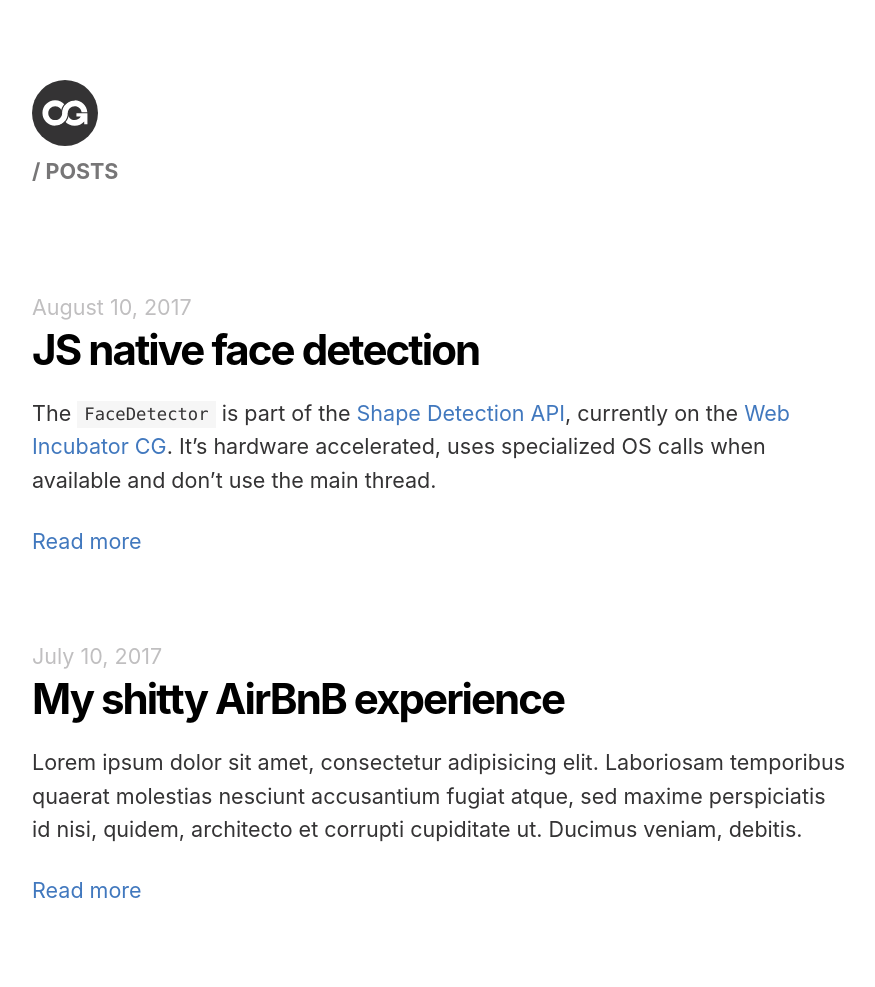
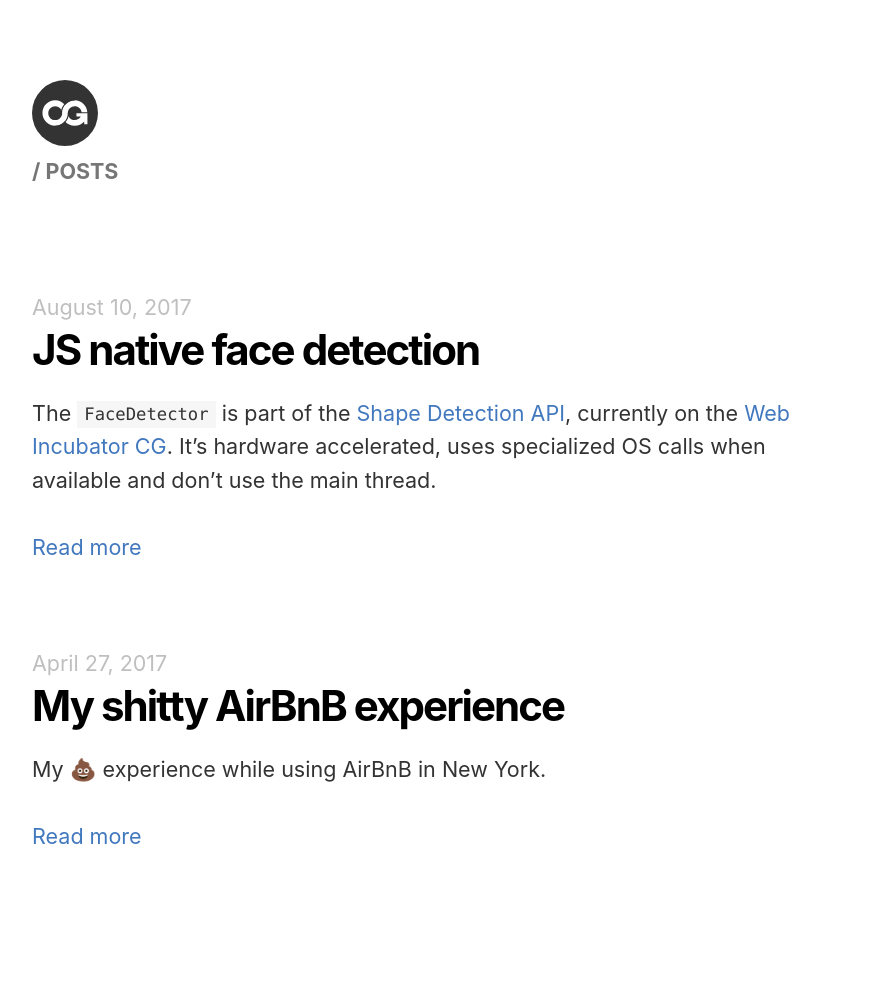
Before and after one commit to caiogondim/caiogondim.com, a Jekyll site: the page built from posts.md, in a window 1280 px wide. Shown: the whole page, without its empty margins (48-923 px from the left). Built offline with Jekyll 4.4.1, drawn with Linux system fonts in a browser that asks for light colours; after the commit the page ends 934 px from its top, so only the background shows below that; part of the change alters nothing that is shown.

Commit message:
Add "My shitty AirBnB experience"

```diff
--- /dev/null
+++ b/_posts/2017-04-27-my-shitty-airbnb-experience.md
@@ -0,0 +1,230 @@
+---
+layout: post
+title: My shitty AirBnB experience
+page_name: POST
+date: 2017-04-27
+long_description: >
+  My 💩 experience while using AirBnB in New York.
+---
+
+I'm currently on the process of migrating to the US, and working remotely from Brazil in the
+meanwhile. On April 2017 my manager asked me to spend a month with the team in New York since we
+were near a major release of the project we were working on for the last months.
+
+I took the opportunity and invited my girlfriend to spend the last 2 weeks with me, so we could
+better decide on where to live in NYC. The idea was to book 2 different apartments in 2 different
+districts to feel the vibe of each one. For that I chose AirBnb, and it was the beginning of our 💩
+experience.
+
+###### 💩 Checkout process
+
+For the first week, I decided to book an apartment in Williamsburg. The district is beautiful, full
+of parks, and most of my friends and coworkers live there. Since I don’t have a credit card, I asked
+my beloved mother to use hers.
+
+I chose a nice apartment near Bryant Park, went through the checkout process, changed the country
+from Netherlands to Brazil, and started filling the credit card information.
+
+✅ Name
+
+✅ City
+
+✅ State
+
+✅ Address
+
+Submit.
+
+Spinning wheel.
+
+30 seconds.
+
+Nothings happens.
+
+30 seconds more.
+
+Spinning wheel still.
+
+Maybe it’s a bug on Chrome only, let’s try on Safari: same thing. Firefox? Nay. Maybe a bug for
+Portuguese language only, let’s change to English: still nothing.
+
+How come the checkout process of an e-commerce is broken? This is the equivalent of having a
+supermarket running without cashiers.
+
+<hr class="component-section-break" />
+
+###### Technical note
+
+I opened up the developer tools (if you don't know what it is, this side note won't make sense for
+you, skip to next paragraph) and there I see a bunch of JavaScript errors.
+
+<div class="img-container">
+  <img
+    src="/assets/posts/2017-07-10-my-shitty-airbnb-experience/java-script-errors-on-air-bn-b-checkout-process.png"
+    alt="JavaScript errors on AirBnB checkout process"
+  />
+</div>
+
+Monitoring, anyone?
+
+<hr class="component-section-break" />
+
+I try to solve my problem (AirBnB problem, as well?) searching on Google if there is any catch about
+booking an apartment with a Brazilian credit card, and somebody somewhere said something about a cap
+of $1000. To test this piece of advice I randomly found on the interwebs, I needed to look for
+apartments cheaper than $1000. But there are no apartments in Williamsburg below this price.
+
+I was told Greenpoint is an OK district and still near Williamsburg. Let's search there.
+
+Nice. I can see a couple of available apartments for less than $1000. Oh, I like that one, let me try with this:
+1. Proceed to checkout again
+2. Enter credit card details
+3. Submit
+
+It works.
+
+Thanks Google, for pointing me out on how to properly use someone else's system.
+
+###### 💩 1st apartment: private pero no mucho
+
+I was already disappointed since I was eager to show Williamsburg to my girlfriend and Greenpoint is
+borderline Queens. Don't get me wrong, those are nice districts, but the experience delivered was
+far from my expectation.
+
+The apartment on Greenpoint was nice. We both liked at first. Roomy with some hipster decoration,
+near the metro station, cozy, comfortable (gezellig, as the Dutch say).
+
+On my first working day there, I woke up earlier than my girlfriend to get the commute to Manhattan since she was still jet lagged. I arrive at work, get my coffee, and turn on the computer. She calls me just after the first sip:
+
+— I guess there is someone on the apartment.
+
+— No, it's impossible. We booked the whole apartment. — I was confident there was no one in the apartment at that point.
+
+— No! I can hear voices from the room upstairs.
+
+The apartment was a loft with a room upstairs that was closed when we arrived.
+
+— Are you sure? Maybe someone next door? The walls are thin. — I still didn't believe that could be someone there.
+
+— No! There is someone there. I'm sure!
+
+Ok. She convinced me.
+
+I sent a message to the apartment owner asking if there was someone else on the apartment, and she replies:
+
+— Yes. It's on the notes, on the apartment description. My coworkers might use the bathroom downstairs. — Replied the owner, from far away Austria, Europe.
+
+— What? I paid for a private apartment. This is not private. And I didn't read that.
+
+— Sorry, but it's on the contract.
+
+I went back to the apartment page to try to find that information, and there it was. Hidden. A classic UX dark pattern.
+
+###### 💩 UX dark pattern
+
+A dark pattern is a know trick inside the industry used in websites and apps to make you pay for things you didn't mean to. Just like the below example, which I recorded with the exact apartment I got.
+
+<div class="img-container">
+  <img
+    src="/assets/posts/2017-07-10-my-shitty-airbnb-experience/private-room-pero-no-mucho.gif"
+    alt="Private room pero no mucho"
+  />
+</div>
+
+I searched for apartments in Greenpoint, applied the filter for private apartments, the apartment
+shows up on the results with filters applied, and I still had to double check if it is **really**
+private? Misleading and unfair, to say the least.
+
+###### 💩 2nd apartment: the one that never was
+
+For the second apartment I just couldn't book any property in Lower Manhattan (the second region me
+and my girlfriend chose to spend a week) with a Brazilian credit card, so I asked for help from my
+manager. With his help (and credit card) we managed to get a beautiful apartment in Lower East Side.
+
+We had to checkout on Sunday midday from the Greenpoint apartment, and the owner of the second
+apartment asked us for a couple more hours in order to clean the place. I called Juliana and Dave, a
+couple friends of mine, to have a brunch and kill some time around Williamsburg. And so we did.
+
+After the brunch, around 2PM, I started calling the host. He doesn't pick it up. I do the same at
+3PM. Nothing. Try to leave a voicemail: his mailbox is full. No worries. I will call AirBnB's
+customer service and they will, [for sure](https://www.youtube.com/watch?v=oT3mCybbhf0), fix this.
+
+###### 💩 Customer service
+
+First, you just can't find AirBnB's customer service telephone number. You have to go to Twitter and
+basically bitch about it. And don't expect instant answers there, they clearly don't know what the I
+in [IM](https://en.wikipedia.org/wiki/Instant_messaging) stand for.
+
+<div class="img-container">
+  <img
+    src="/assets/posts/2017-07-10-my-shitty-airbnb-experience/customer-service-1.png"
+    alt="Customer service"
+  />
+</div>
+
+After getting their attention, I received an email with a number I should call. They said I should
+do it immediately and there was already someone allocated to solve my case.
+
+<div class="img-container">
+  <img
+    src="/assets/posts/2017-07-10-my-shitty-airbnb-experience/customer-service-2.jpeg"
+    alt="Customer service"
+  />
+</div>
+
+Yes. More than half an hour listening some crazy music while on hold waiting for “the guy that was
+already allocated to solve my case” to pick it up. After the 3rd try, someone answers the phone.
+
+###### 💩 Solving customer problems
+
+I spoke for about an hour with AirBnB's customer service. At first I was really believing they would
+fix the problem. After all, I payed for this. But, minute after minute, it was becoming clear that
+it wouldn't happen.
+
+The guy said that, for the price, he couldn't find any apartments on Lower Manhattan and was willing
+to relocate us to the Bronx. Again, I don't have a problem with the Bronx, but:
+
+1. I didn't pay for that
+2. It's far from my work and my friends, and the whole purpose of spending a week in a district
+is to know if we would like it or not to live there
+
+Besides sending me to somewhere really far away, those were the options offered to me:
+
+- Cancel your reservation (and that would take 5 working days to be refunded)
+- There is no 2nd option
+
+Wrapping up, the best AirBnB could do was to send us to a far away apartment or just cancel my
+reservation and good luck (they honestly wished me good luck, no bullshit).
+
+The problems I see with that — and why it's not fair:
+- I'm just asking for something I already payed, and they can't deliver that
+- I don't have a credit card (remember?). How can I proceed?
+- The cancellation takes 5 working days to be fulfilled. Which means that, even if I had a credit card, I needed one with enough balance to accommodate booking one more apartment
+- Surge price: if you try to book for the same night, you pay more. And I planned my trip
+- Availability: Again, I planned the trip and chose carefully the apartment and district. Now I have to get something that nobody wants in a far away district?
+
+###### With a little help from my friends
+
+Dave and Juliana, watching all the mess I was into, gently offered their credit card so we could
+book a <span class="component-strike">AirBnB</span> hotel room. And I'm really thankful for that.
+
+We were lucky to be in a city with (amazing) friends to help us out. But this isn't true for most of
+my international trips (and I would imagine the same for everybody as well). So a lot of what if's
+started popping in my head:
+
+- What if we were like, in Dubai, without any friends to help?
+- What if I had only one credit card, and that credit card didn't have enough balance available to book a new apartment (since it takes 5 working days to be refunded after a cancellation)?
+- What if this was a planned trip long before and we were in a tight budget?
+
+AirBnB is totally unreliable.
+
+<div class="img-container">
+  <img
+    src="/assets/posts/2017-07-10-my-shitty-airbnb-experience/finally-smiling.jpeg"
+    alt="Finally smiling"
+  />
+</div>
+
+We ended up booking an [awesome hotel](http://www.standardhotels.com/new-york/properties/east-village)
+for basically the same price — above is my girlfriend smiling in the hotel — and everything
+worked out just fine, with a little help from <span class="component-strike">customer service</span> my friends.
--- a/_posts/2017-07-10-my-shitty-airbnb-experience.md
+++ /dev/null
@@ -1,18 +0,0 @@
----
-layout: post
-title: My shitty AirBnB experience
-page_name: POST
-date: 2017-07-10
-long_description: >
-  Lorem ipsum dolor sit amet, consectetur adipisicing elit. Laboriosam temporibus quaerat molestias
-  nesciunt accusantium fugiat atque, sed maxime perspiciatis id nisi, quidem, architecto et corrupti
-  cupiditate ut. Ducimus veniam, debitis.
----
-
-Lorem ipsum dolor sit amet, consectetur adipisicing elit. Obcaecati amet, cumque tempore quae
-nostrum exercitationem, deserunt eaque quibusdam minus pariatur aperiam quasi quod ratione officia
-inventore, saepe sunt repellendus dolorum.
-
-Lorem ipsum dolor sit amet, consectetur adipisicing elit. Facilis consectetur nisi harum perferendis
-expedita dignissimos magni molestiae, earum animi distinctio, recusandae libero debitis dolor quos?
-Alias culpa autem, aliquid eius.
--- /dev/null
+++ b/_sass/components/section-break.scss
@@ -0,0 +1,12 @@
+.component-section-break {
+  border: 0;
+
+  &::before {
+    content: "...";
+    letter-spacing: 0.64rem;
+    display: inline-block;
+    text-align: center;
+    width: 100%;
+    font-weight: bold;
+  }
+}
--- /dev/null
+++ b/_sass/components/strike.scss
@@ -0,0 +1,3 @@
+.component-strike {
+  text-decoration: line-through;
+}
--- a/_sass/pages/post.scss
+++ b/_sass/pages/post.scss
@@ -1,7 +1,7 @@
 .page-post {
   video {
     width: 100%;
-    margin-bottom: 1.25rem;
+    margin-bottom: 1.563rem;
   }
 
   .img-container > img {
@@ -10,7 +10,7 @@
 
   .img-container {
     line-height: 0;
-    margin-bottom: 1.25rem;
+    margin-bottom: 1.563rem;
   }
 
   p > code {
--- a/_sass/suprstylin.scss
+++ b/_sass/suprstylin.scss
@@ -105,13 +105,8 @@ h6 {
   line-height: 1.5;
 }
 
-ul {
-  margin: 0;
-  padding: 0;
-}
-
 p {
-  margin-bottom: 1.25rem;
+  margin-bottom: 1.563rem;
 }
 
 p > *:last-child {
@@ -329,7 +324,7 @@ input[type=radio]:checked::before {
 table {
   width: 100%;
   border-spacing: 0;
-  margin-bottom: 1.25rem;
+  margin-bottom: 1.563rem;
 }
 
 th,
@@ -375,7 +370,7 @@ pre > code {
   display: block;
   padding: 1rem;
   white-space: pre;
-  margin-bottom: 1.25rem;
+  margin-bottom: 1.563rem;
   overflow: scroll;
 }
 
@@ -389,29 +384,31 @@ pre > code::after {
 blockquote {
   border-left: 0.25rem solid #d8d8d8;
   padding: 0 1rem;
-  margin-bottom: 1.25rem;
+  margin-bottom: 1.563rem;
 }
 
 /* List
 ––––––––––––––––––––––––––––––––– */
 ul {
-  list-style: disc inside;
+  margin: 0;
+  padding: 0;
+  list-style: disc outside;
 }
 
 ol {
-  list-style: decimal inside;
+  list-style: decimal outside;
 }
 
 ol,
 ul {
   padding-left: 0;
   margin-top: 0;
-  margin-bottom: 1.25rem;
+  margin-bottom: 1.563rem;
 }
 
-p + ul,
-p + ol {
-  margin-top: -1.25rem;
+li {
+  margin-left: 1rem;
+  margin-bottom: 0.64rem;
 }
 
 /* Keyboard
--- a/css/main.scss
+++ b/css/main.scss
@@ -8,6 +8,8 @@
 @import 'components/header.scss';
 @import 'components/intro.scss';
 @import 'components/section-header.scss';
+@import 'components/section-break.scss';
+@import 'components/strike.scss';
 @import 'components/video-embed.scss';
 
 @import 'pages/about.scss';
```
Also changed, not shown: assets/posts/2017-07-10-my-shitty-airbnb-experience/customer-service-1.png (added), assets/posts/2017-07-10-my-shitty-airbnb-experience/customer-service-2.jpeg (added), assets/posts/2017-07-10-my-shitty-airbnb-experience/finally-smiling.jpeg (added), assets/posts/2017-07-10-my-shitty-airbnb-experience/java-script-errors-on-air-bn-b-checkout-process.png (added), 2 other files.
